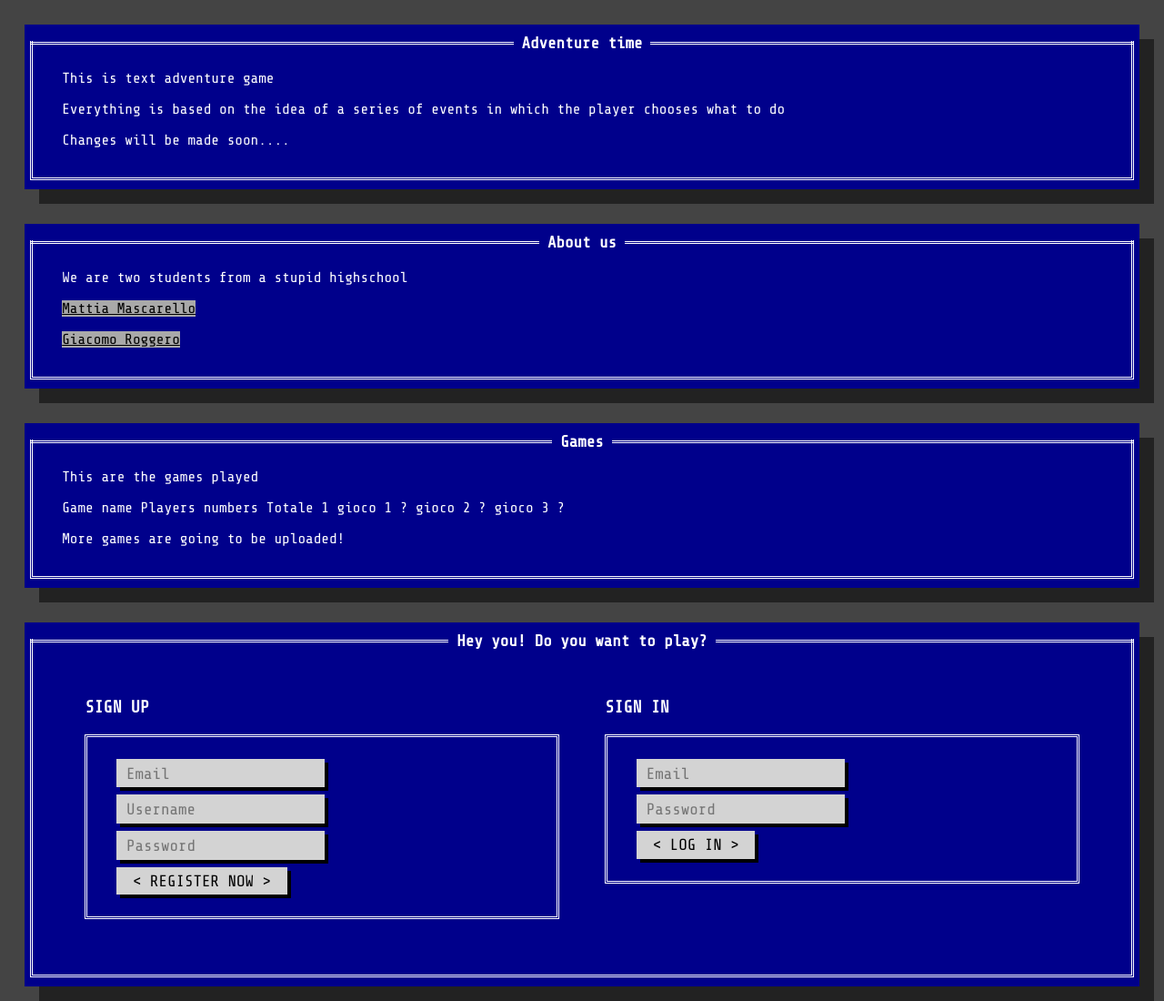
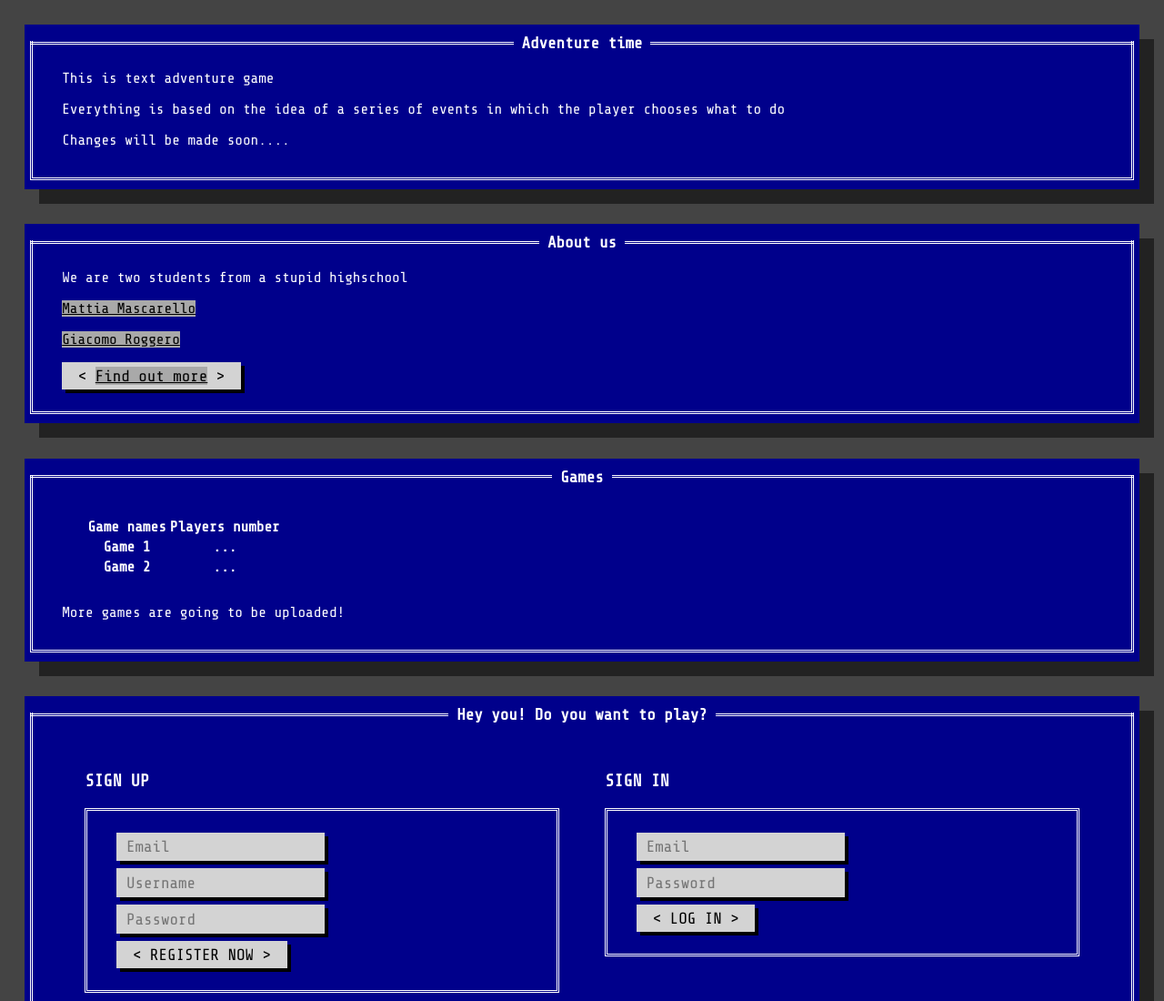
Before and after one commit to MatMasIt/fool, a website: page web/index.html in a window 1280 px wide. Shown: the top 1100 px of the page at 91% size. Drawn offline with nearby package versions, Linux system fonts and the light colour scheme.

Commit message:
aboutus.html

```diff
--- a/web/index.html
+++ b/web/index.html
@@ -3,6 +3,7 @@
 <head>
     <link href="https://fonts.googleapis.com/css?family=Share+Tech+Mono" rel="stylesheet" type="text/css">
     <link href="styles/dos.css" rel="stylesheet" type="text/css">
+    <link href="styles/style.css" rel="stylesheet" type="text/css">
 </head>
 
 <body>
@@ -13,7 +14,6 @@
                 <p>This is text adventure game</p>
                 <p>Everything is based on the idea of a series of events in which the player chooses what to do</p>
                 <p>Changes will be made soon....</p>
-                <!-- button primary se servisse-->
             </div>
         </div>
     </div>
@@ -23,42 +23,35 @@
             <h2>About us</h2>
             <div class="box-body">
                 <p> We are two students from a stupid highschool</p>
-                <p><a href="https://www.google.com/search?source=univ&tbm=isch&q=mattia+mascarello+immagini&fir=994VzfwlS3NURM%252CtMHmJhiDwhaJcM%252C_%253BGa8fUrvXK7OXmM%252CAqaSHVsKcAK6sM%252C_%253BNCqijtfgHNlcnM%252CDtFh_p-0SRC4iM%252C_%253B5PZgPcUBgJTAXM%252ClWk2SD5AeJfk9M%252C_%253BKTGCCYPIRadsVM%252CbyXXJPCNa6EiLM%252C_%253BmUGsI0n3GWNk9M%252CRE4aBGD01FXr6M%252C_%253BAqCw9J3b_NXSWM%252CNTYvXwyp2ArPyM%252C_%253BCMEuSgzk9RzecM%252CbyXXJPCNa6EiLM%252C_%253B6HxIUNyubNMRUM%252CbyXXJPCNa6EiLM%252C_%253B45ux8GDWw2fw2M%252CgoCK7TKeNUYOtM%252C_&usg=AI4_-kRijI4pgNXavrVCgcSeHNDjT9neHw&sa=X&ved=2ahUKEwjW4Mjb_MX0AhWCy6QKHSzGC2cQ7Al6BAgDEA8&biw=1863&bih=948&dpr=1.03#imgrc=4CoQYaBP01GCVM">Mattia Mascarello</a></p>
+                <p><a
+                        href="https://www.google.com/search?source=univ&tbm=isch&q=mattia+mascarello+immagini&fir=994VzfwlS3NURM%252CtMHmJhiDwhaJcM%252C_%253BGa8fUrvXK7OXmM%252CAqaSHVsKcAK6sM%252C_%253BNCqijtfgHNlcnM%252CDtFh_p-0SRC4iM%252C_%253B5PZgPcUBgJTAXM%252ClWk2SD5AeJfk9M%252C_%253BKTGCCYPIRadsVM%252CbyXXJPCNa6EiLM%252C_%253BmUGsI0n3GWNk9M%252CRE4aBGD01FXr6M%252C_%253BAqCw9J3b_NXSWM%252CNTYvXwyp2ArPyM%252C_%253BCMEuSgzk9RzecM%252CbyXXJPCNa6EiLM%252C_%253B6HxIUNyubNMRUM%252CbyXXJPCNa6EiLM%252C_%253B45ux8GDWw2fw2M%252CgoCK7TKeNUYOtM%252C_&usg=AI4_-kRijI4pgNXavrVCgcSeHNDjT9neHw&sa=X&ved=2ahUKEwjW4Mjb_MX0AhWCy6QKHSzGC2cQ7Al6BAgDEA8&biw=1863&bih=948&dpr=1.03#imgrc=4CoQYaBP01GCVM">Mattia
+                        Mascarello</a></p>
                 <p><a href="">Giacomo Roggero</a></p>
+                <div class="form-control">
+                    <label><button type="submit"><a href="aboutus.html">Find out more</a></button></label>
+                </div>
+
             </div>
         </div>
 
         <div class="box" style="width: 65%">
             <h2>Games</h2>
             <div class="box-body">
-                <caption>
-                    <p>This are the games played</p>
-                </caption>
+                <table class="box" style="box-shadow: none;">
+                    <thead>
                         <tr>
-                        <th>Game name</th>
-                        <th>Players numbers</th>
+                            <th>Game names</th>
+                            <th>Players number</th>
                         </tr>
                     </thead>
-
-                <tfoot><!-- si può rimuovere-->
-                    <tr><!-- celle da unire-->
-                        <td>Totale 1</td>
-                        <td></td>
-                    </tr>
-                </tfoot>
-
                     <tbody>
                         <tr>
-                        <td>gioco 1</td>
-                        <td>?</td>
+                            <th>Game 1</th>
+                            <th> ...</th>
                         </tr>
                         <tr>
-                        <td>gioco 2</td>
-                        <td>?</td>
-                    </tr>
-                    <tr>
-                        <td>gioco 3</td>
-                        <td>?</td>
+                            <th>Game 2</th>
+                            <th> ...</th>
                         </tr>
                     </tbody>
                 </table>
```
Also changed, not shown: README.md. Lines whose indentation alone changed are shown as unchanged.
